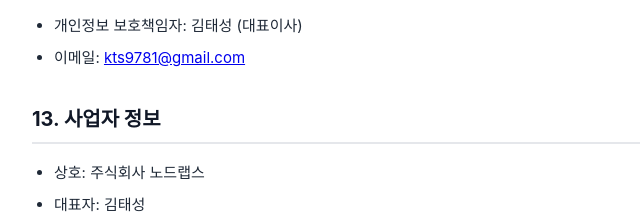
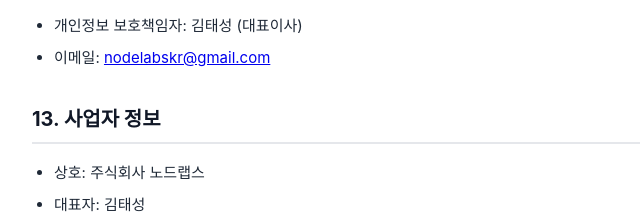
Before and after one commit to kts9781-cloud/homeworkai-privacy, a plain HTML site: page index.html in a window 1280 px wide. Shown: the part 3466-3686 px from the top of the page, 228-868 px from the left. Drawn offline with Linux system fonts and the light colour scheme.

Commit message:
고객문의 이메일 변경: nodelabskr@gmail.com

```diff
--- a/index.html
+++ b/index.html
@@ -136,7 +136,7 @@
 <h2>12. 개인정보 보호책임자 및 문의처</h2>
 <ul>
   <li>개인정보 보호책임자: 김태성 (대표이사)</li>
-  <li>이메일: <a href="mailto:kts9781@gmail.com">kts9781@gmail.com</a></li>
+  <li>이메일: <a href="mailto:nodelabskr@gmail.com">nodelabskr@gmail.com</a></li>
 </ul>
 
 <h2>13. 사업자 정보</h2>
```
Also changed, not shown: terms.html (+1 -1 lines).
